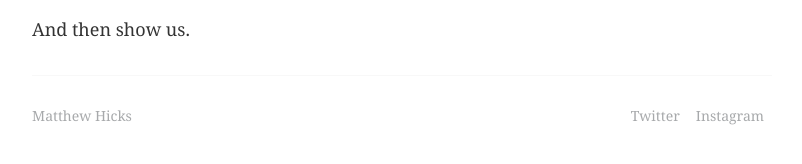
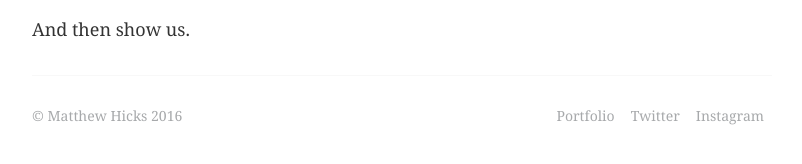
Before and after one commit to mattihicks/matthewmatthew, a Jekyll site: the page built from _posts/2016-08-24-threshold.markdown, in a window 1280 px wide and 900 px high, scrolled down 1737 px. Shown: the part 698-862 px from the top of the window, without its empty margins (238-1040 px from the left). Built offline with Jekyll 4.4.1, drawn with Linux system fonts in a browser that asks for light colours; some web fonts are replaced.

```diff
--- a/_includes/footer.html
+++ b/_includes/footer.html
@@ -1,10 +1,11 @@
 <footer class="site-footer">
 
         <ul class="contact-list">
-         	<li><a href="http://matthewhicks.design">Matthew Hicks</a></li>
+         	<li><a href="mailto:{{ site.email }}">© Matthew Hicks 2016</a></li>
         </ul>
 
         <ul class="social-media">
+        	<li><a href="http://matthewhicks.design">Portfolio</a></li>
         	<li><a href="https://twitter.com/matthewhicks_">Twitter</a></li>
         	<li><a href="https://www.instagram.com/mateushix/">Instagram</a></li>
         </ul>
--- a/_layouts/default.html
+++ b/_layouts/default.html
@@ -14,6 +14,9 @@
       </div>
     </div>
 
+    {% if jekyll.environment == 'production' %}
+    {% include analytics.html %}
+    {% endif %}
   </body>
 
 </html>
```
Also changed, not shown: _includes/analytics.html (added, +10 -0 lines).
